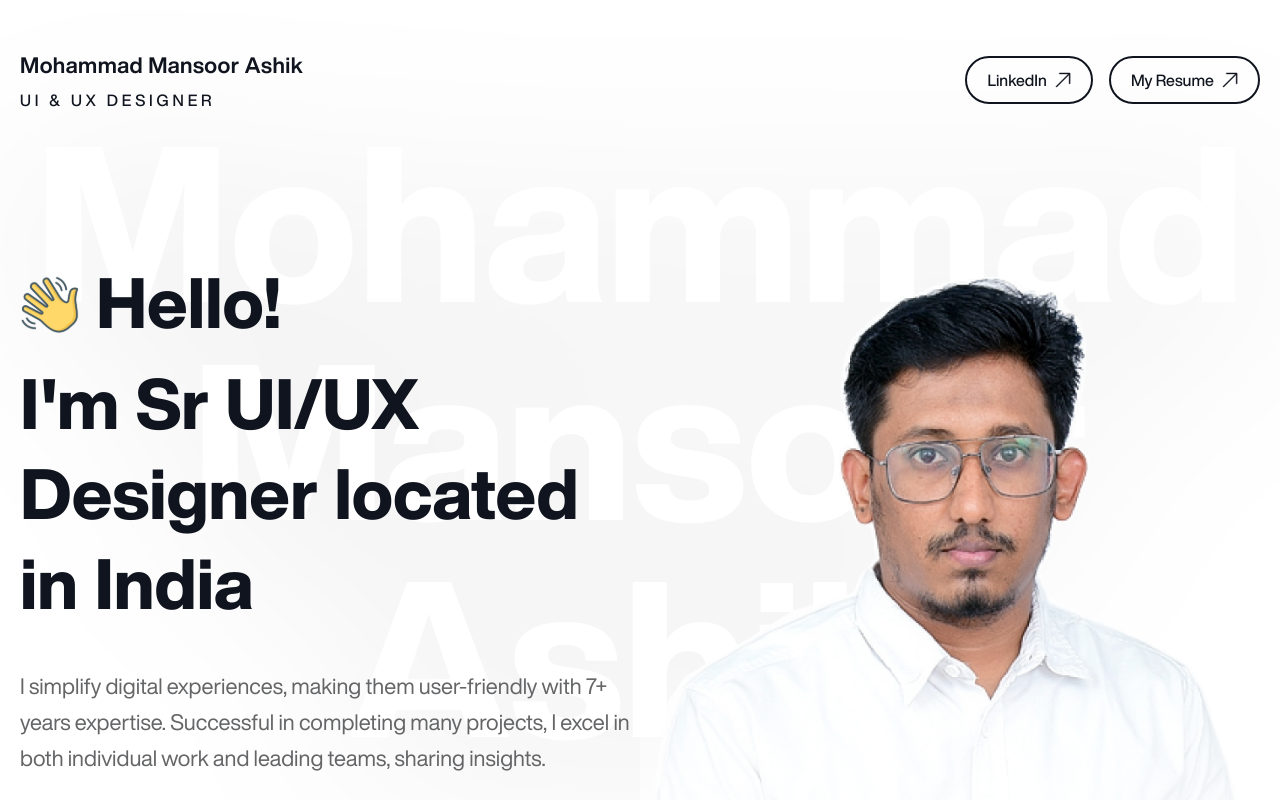
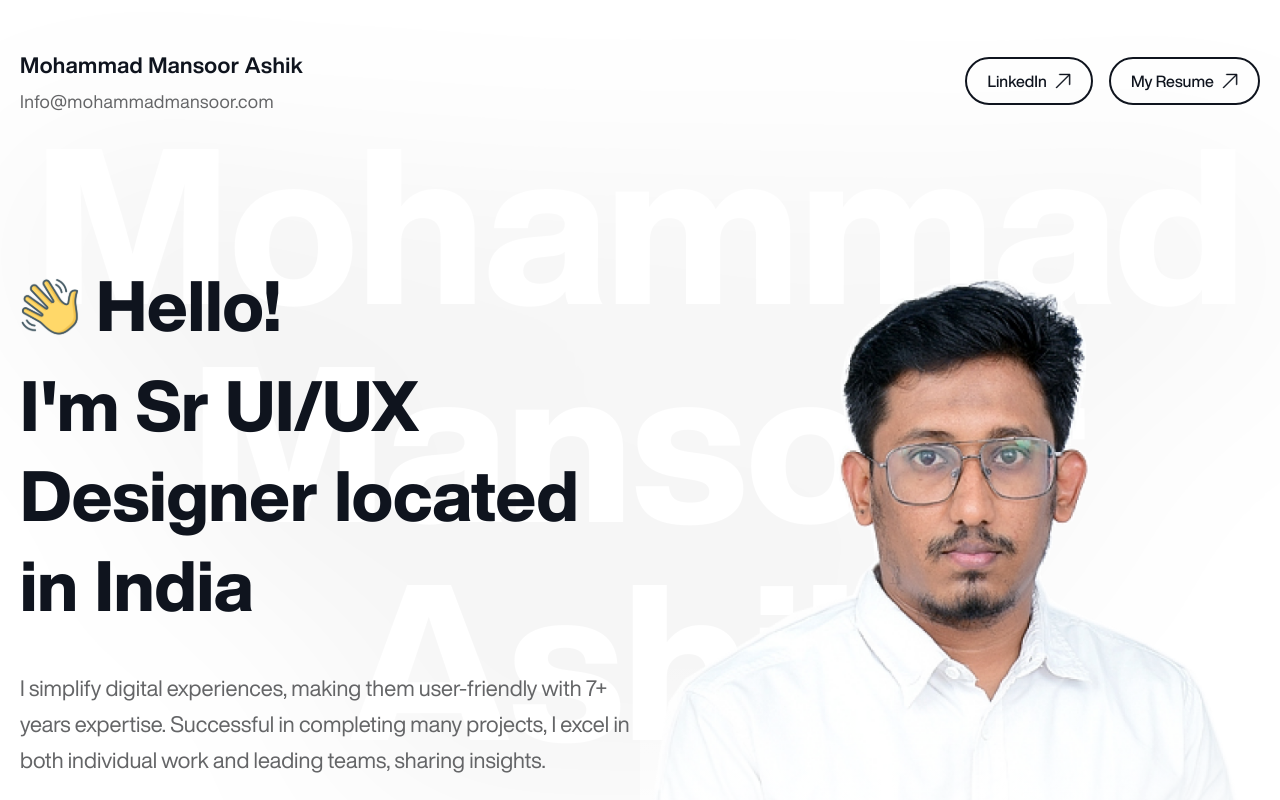
Before and after one commit to karthickicp/portfolio, a React (Vite) app: page / in a window 1280 px wide. Shown: the top 800 px of the page. Built offline with nearby package versions, Linux system fonts and the light colour scheme.

Commit message:
Changed email address in header

```diff
--- a/src/layouts/header.tsx
+++ b/src/layouts/header.tsx
@@ -6,18 +6,16 @@ export const Header = () => {
       <div className="container">
         <div className="flex justify-between items-center mt-[3rem] text-black">
           <div>
-            <p className="font-semibold text-[22px] leading-[2.125rem] mb-[6px] tracking-space-2">
-              Mohammad Mansoor Ashik
-            </p>
-            <p className="font-medium tracking-space-24 leading-6">
-              UI & UX DESIGNER
-            </p>
+            <p className="font-semibold text-[22px] leading-[2.125rem] mb-[6px] tracking-space-2">Mohammad Mansoor Ashik</p>
+            <a
+              href="mailto:info@mohammadmansoor.com"
+              className="block leading-[23.52px] tracking-space-2 text-paragraph hover:underline md:text-[18px] md:leading-[26.46px]"
+            >
+              Info@mohammadmansoor.com
+            </a>
           </div>
           <div className="hidden gap-4 md:flex">
-            <OutlinedBtn
-              buttonText={"LinkedIn"}
-              link="https://www.linkedin.com/in/mohammad-ashik-m-3a9877198/"
-            />
+            <OutlinedBtn buttonText={"LinkedIn"} link="https://www.linkedin.com/in/mohammad-ashik-m-3a9877198/" />
             {/* <a
               href="#"
               className="text-black border-black rounded-full px-4 py-2 border-2 flex items-center gap-4"
```
